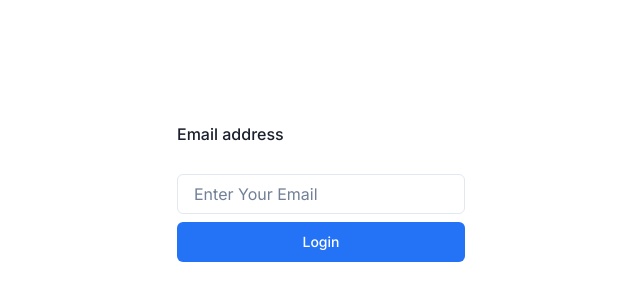
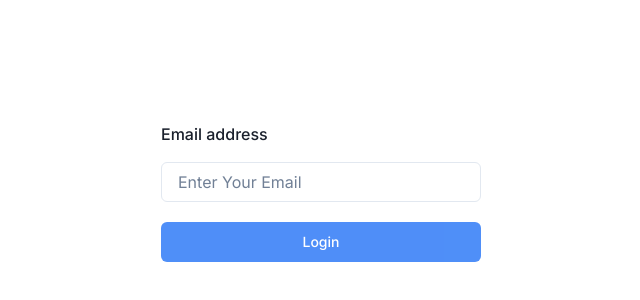
Before and after one commit to 5iveemmy/Question-Time, a Next.js app: page / in a window 1280 px wide. Shown: the part 208-508 px from the top of the page, without its empty margins (319-959 px from the left). Built offline with nearby package versions, Linux system fonts and the light colour scheme.

Commit message:
chore: implement login page

```diff
--- a/package.json
+++ b/package.json
@@ -14,10 +14,12 @@
     "@emotion/react": "^11.11.4",
     "@emotion/styled": "^11.11.0",
     "axios": "^1.6.8",
+    "formik": "^2.4.5",
     "framer-motion": "^11.0.20",
     "next": "14.1.4",
     "react": "^18",
-    "react-dom": "^18"
+    "react-dom": "^18",
+    "yup": "^1.4.0"
   },
   "devDependencies": {
     "@types/node": "^20",
--- a/src/app/page.tsx
+++ b/src/app/page.tsx
@@ -1,5 +1,5 @@
 "use client";
-import React, { useState, ChangeEvent, FormEvent } from "react";
+
 import {
   Button,
   Flex,
@@ -8,19 +8,30 @@ import {
   Input,
   VStack,
 } from "@chakra-ui/react";
+import * as Yup from "yup";
 import axios from "axios";
+import { emailRegex } from "@qt/utils/regex";
+import { useFormik } from "formik";
+import { useRouter } from "next/navigation";
+import { useState } from "react";
+
+interface FormValue {
+  email: string;
+}
+
+const FormSchema = Yup.object({
+  email: Yup.string().matches(emailRegex, "Invalid email").required("Required"),
+});
 
 export default function Home(): JSX.Element {
-  const [email, setEmail] = useState<string>("");
+  const [loading, setLoading] = useState<boolean>(false);
+  const router = useRouter();
 
-  const handleEmailChange = (event: ChangeEvent<HTMLInputElement>) => {
-    setEmail(event.target.value);
-  };
-
-  const handleSubmit = async (event: FormEvent<HTMLButtonElement>) => {
-    event.preventDefault();
+  const submitForm = async (values: FormValue) => {
+    const { email } = values;
 
     try {
+      setLoading(true);
       const response = await axios.post<{ token: string }>(
         "https://qt.organogram.app/token",
         {
@@ -28,31 +39,55 @@ export default function Home(): JSX.Element {
         }
       );
       const { token } = response.data;
+      router.push("/dashboard");
 
-      // Store the token for subsequent use
       localStorage.setItem("token", token);
     } catch (error) {
       console.error("Error occurred:", error);
+    } finally {
+      setLoading(false);
     }
   };
 
+  const { values, handleSubmit, handleChange, errors, isValid, dirty } =
+    useFormik<FormValue>({
+      initialValues: {
+        email: "",
+      },
+      validationSchema: FormSchema,
+      onSubmit: (values) => {
+        submitForm(values);
+      },
+    });
+
   return (
     <Flex justifyContent="center" alignItems="center" width="100%" h="100vh">
-      <VStack>
-        <FormControl id="email" w="18rem">
-          <FormLabel pb="5">Email address</FormLabel>
+      <form onSubmit={handleSubmit}>
+        <VStack gap="5">
+          <FormControl isInvalid={!!errors.email} w="80">
+            <FormLabel pb="2">Email address</FormLabel>
             <Input
               type="email"
               placeholder="Enter Your Email"
-            value={email}
-            onChange={handleEmailChange}
+              onChange={handleChange}
+              name="email"
+              value={values.email}
             />
           </FormControl>
 
-        <Button w="100%" onClick={handleSubmit}>
+          <Button
+            w="100%"
+            isLoading={loading}
+            type="submit"
+            isDisabled={!isValid || !dirty}
+            _hover={{
+              opacity: (!isValid || !dirty) ?? "0.8",
+            }}
+          >
             Login
           </Button>
         </VStack>
+      </form>
     </Flex>
   );
 }
--- /dev/null
+++ b/src/utils/regex.ts
@@ -0,0 +1 @@
+export const emailRegex = /^[a-zA-Z0-9._-]+@[a-zA-Z0-9.-]+\.[a-zA-Z]{2,4}$/;
```
Also changed, not shown: 1 other file (tests, documents, lock files or other folders). Lines whose indentation alone changed are shown as unchanged.
